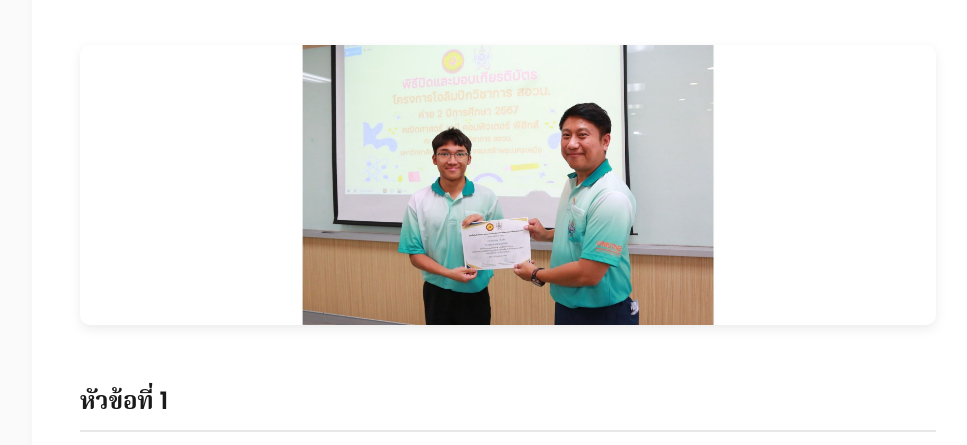
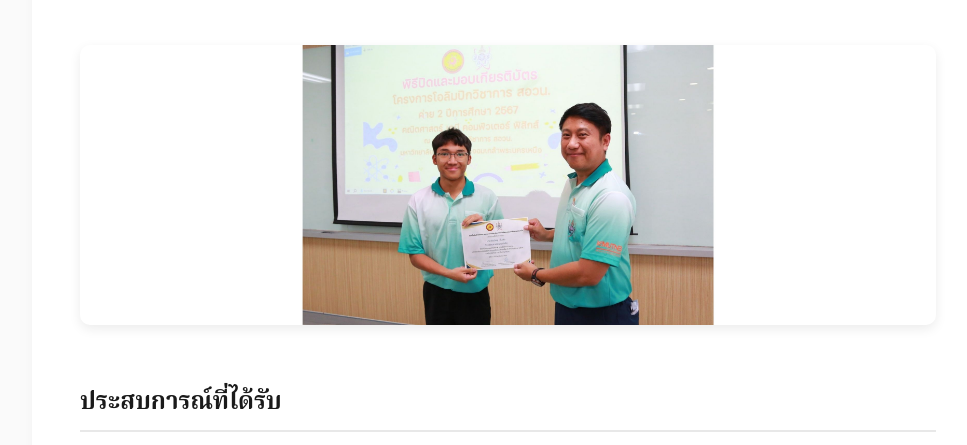
Before and after one commit to X-zeed/Portfolio-TU, a plain HTML site: page competition/posn2.html in a window 1280 px wide. Shown: the part 281-726 px from the top of the page, without its empty margins (132-1099 px from the left). Drawn offline with Linux system fonts and the light colour scheme.

Commit message:
Update posn2.html

```diff
--- a/competition/posn2.html
+++ b/competition/posn2.html
@@ -30,7 +30,7 @@
 
         <!-- ======================= CONTENT SECTIONS ======================= -->
         <section class="content-section">
-          <h2>หัวข้อที่ 1</h2>
+          <h2>ประสบการณ์ที่ได้รับ</h2>
           <p>
             ผมได้เข้าร่วมค่ายอบรมการเขียนโปรแกรมค่าย 2 ซึ่งมีเนื้อหาซับซ้อนมากขึ้น
             เช่น graph tree และอัลกอริทึมอย่าง Divide and Conquer และ Dynamic Programming
@@ -52,4 +52,5 @@
       </footer>
     </div>
   </body>
+
 </html>
```
